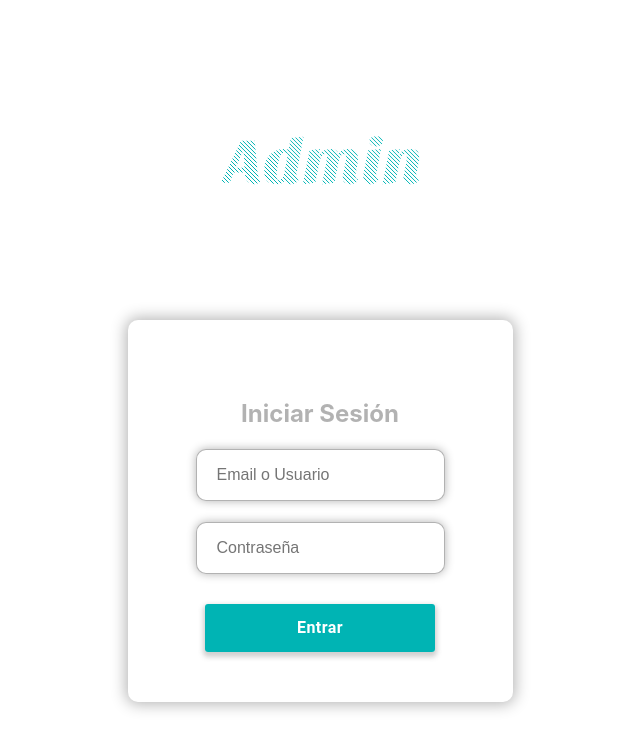
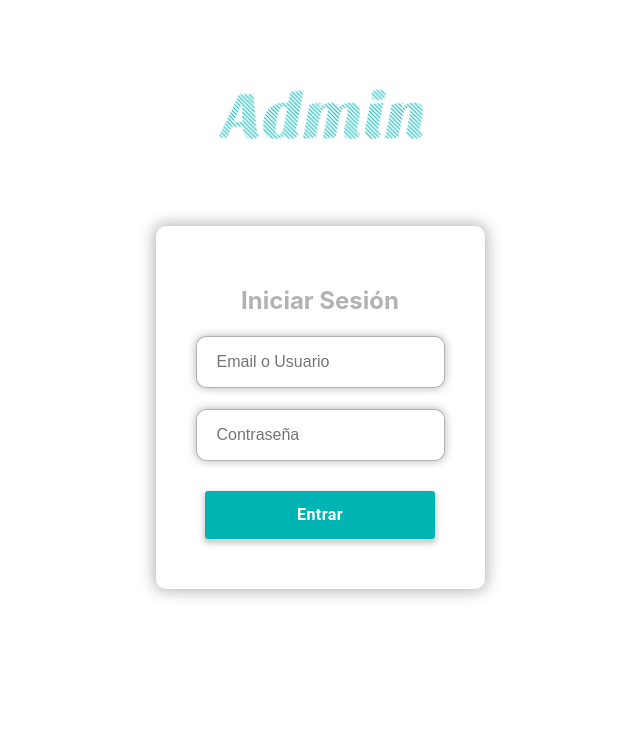
Before and after one commit to dancaldera/admin-app-reactjs, a React (Create React App) app: page / in a window 1280 px wide. Shown: the top 750 px of the page, without its empty margins (320-960 px from the left). Built offline with nearby package versions, Linux system fonts and the light colour scheme.

Commit message:
finished UI of login

```diff
--- a/src/screens/SignIn.jsx
+++ b/src/screens/SignIn.jsx
@@ -2,9 +2,10 @@ import React from 'react'
 import styled from 'styled-components'
 import CustomInput from '../components/CustomInput.jsx'
 import CustomButton from '../components/CustomButton.jsx'
-import AdminLogo from '../assets/images/admin-logo.svg'
+import AdminLogo from '../assets/images/admin-logo.png'
+import { MediumAndUp, MediumAndDown } from '../utils/breakpoints.jsx'
 
-const SignIn = () => {
+const SuperFormContainer = ({ noBoxShadow }) => {
   // const [username, setUsername] = useState('')
   // const [email, setEmail] = useState('')
   // const [password, setPassword] = useState('')
@@ -35,12 +36,10 @@ const SignIn = () => {
     //   history.push('/')
     // })
   }
-
   return (
-    <>
-      <Section>
-        <img src={AdminLogo} alt='Admin Logo' />
     <Container>
+      <Image src={AdminLogo} alt='Admin Logo' />
+      <FormContainer noBoxShadow={noBoxShadow}>
         <Title>Iniciar Sesión</Title>
         <Form onSubmit={(event) => _handleSubmit(event)}>
           <CustomInput
@@ -57,7 +56,21 @@ const SignIn = () => {
           />
           <CustomButton />
         </Form>
+      </FormContainer>
     </Container>
+  )
+}
+
+const SignIn = () => {
+  return (
+    <>
+      <Section>
+        <MediumAndDown>
+          <SuperFormContainer noBoxShadow />
+        </MediumAndDown>
+        <MediumAndUp>
+          <SuperFormContainer />
+        </MediumAndUp>
       </Section>
     </>
   )
@@ -68,27 +81,40 @@ const Title = styled.h2`
   margin-bottom: 20px;
 `
 
+const Image = styled.img`
+  width: 300px;
+  margin-top: 50px;
+  margin-bottom: 50px;
+`
+
 const Section = styled.section`
   background-color: white;
   display: flex;
   align-items: center;
   flex-direction: column;
   justify-content: center;
-  padding: 0px 30px;
-  min-height: 100vh;
 `
-
 const Container = styled.section`
   align-items: center;
   background-color: rgba(255, 255, 255, 0.1);
   border-radius: 10px;
-  box-shadow: 0px 0px 15px 2px rgba(0, 0, 0, 0.3);
   color: white;
   display: flex;
   flex-direction: column;
   justify-content: space-around;
-  padding: 60px 68px 40px;
-  margin-top: 100px;
+`
+
+const FormContainer = styled.section`
+  align-items: center;
+  background-color: rgba(255, 255, 255, 0.1);
+  border-radius: 10px;
+  box-shadow: ${(props) =>
+    props.noBoxShadow ? 'none' : '0px 0px 15px 2px rgba(0, 0, 0, 0.3)'};
+  color: white;
+  display: flex;
+  flex-direction: column;
+  justify-content: space-around;
+  padding: 40px 40px;
 `
 
 const Form = styled.form`
--- /dev/null
+++ b/src/utils/breakpoints.jsx
@@ -0,0 +1,21 @@
+import { hideAt } from './make-responsive-component'
+
+export const SmallAndDown = hideAt({ min: '320px' })
+export const MediumAndDown = hideAt({ min: '640px' })
+export const MediumOnly = hideAt({ max: '640px', min: '960px' })
+export const MediumAndUp = hideAt({ max: '640px' })
+export const LargeAndUp = hideAt({ max: '960px' })
+
+/*
+  Sure, it's just sugar for:
+
+  styled.div`
+    @media (max-width: 320px) {
+      display: none;
+    }
+  `
+
+  but...
+  it's just an example...
+  ees jas for fun.
+*/
--- /dev/null
+++ b/src/utils/make-responsive-component.js
@@ -0,0 +1,37 @@
+import React from 'react'
+import styled from 'styled-components'
+
+const makeResponsiveComponent = (rulesets, tagName = 'div') =>
+  styled(tagName)`
+    ${buildStyles(rulesets)}
+  `
+
+const buildStyles = (rulesets) =>
+  rulesets.reduce(
+    (cssString, { constraint, width, rules }) =>
+      `${cssString} @media (${constraint}-width: ${width}) { ${rules} }`,
+    ''
+  )
+
+export const hideAt = (breakpoints) => {
+  const rulesets = Object.entries(breakpoints).reduce(
+    (rulesets, [constraint, width]) => [
+      ...rulesets,
+      {
+        constraint,
+        width,
+        rules: `display: none;`,
+      },
+    ],
+    []
+  )
+
+  return makeResponsiveComponent(rulesets)
+}
+
+export const Breakpoint = ({ min, max, children }) => {
+  const Component = hideAt({ min, max })
+  return <Component>{children}</Component>
+}
+
+export default makeResponsiveComponent
```
Also changed, not shown: src/utils/responsive-fonts.jsx (added, +36 -0 lines), src/assets/images/admin-logo.png (added). Lines whose indentation alone changed are shown as unchanged.
